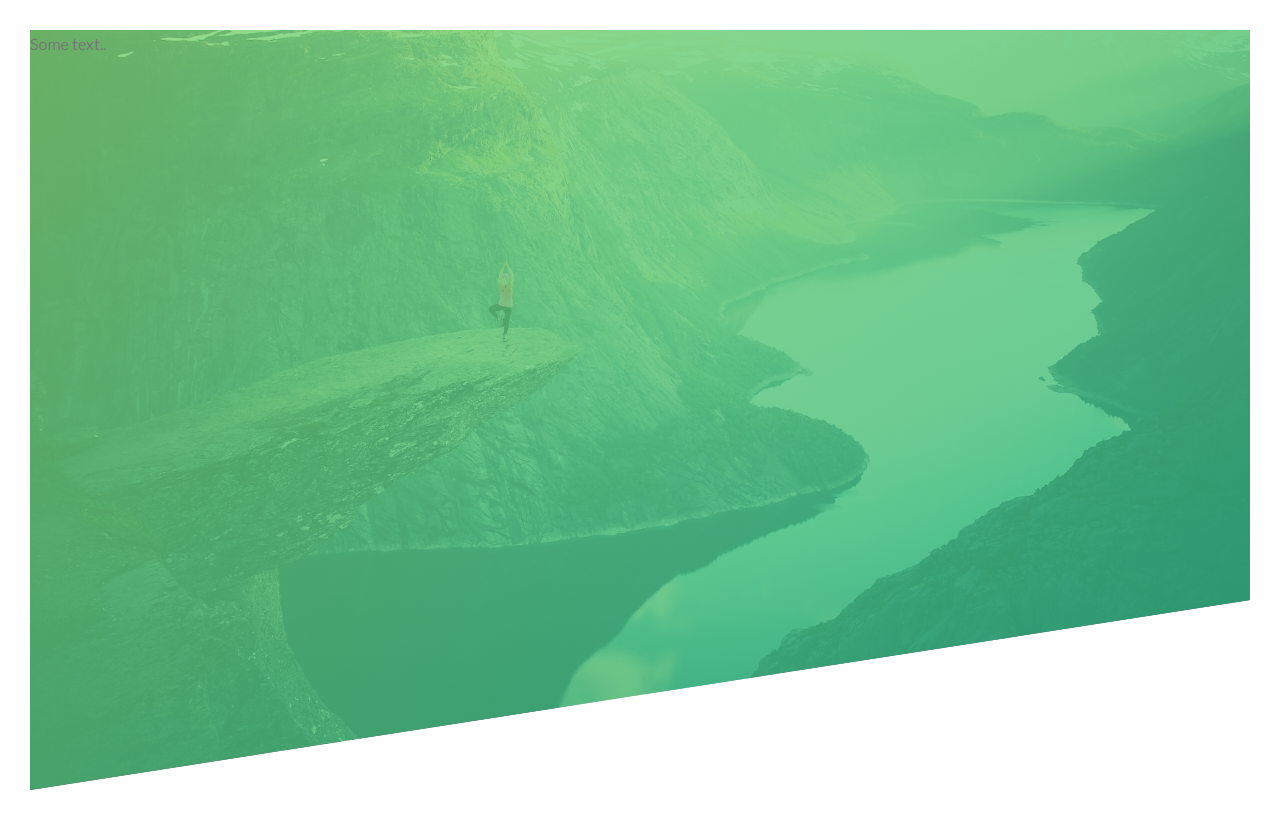
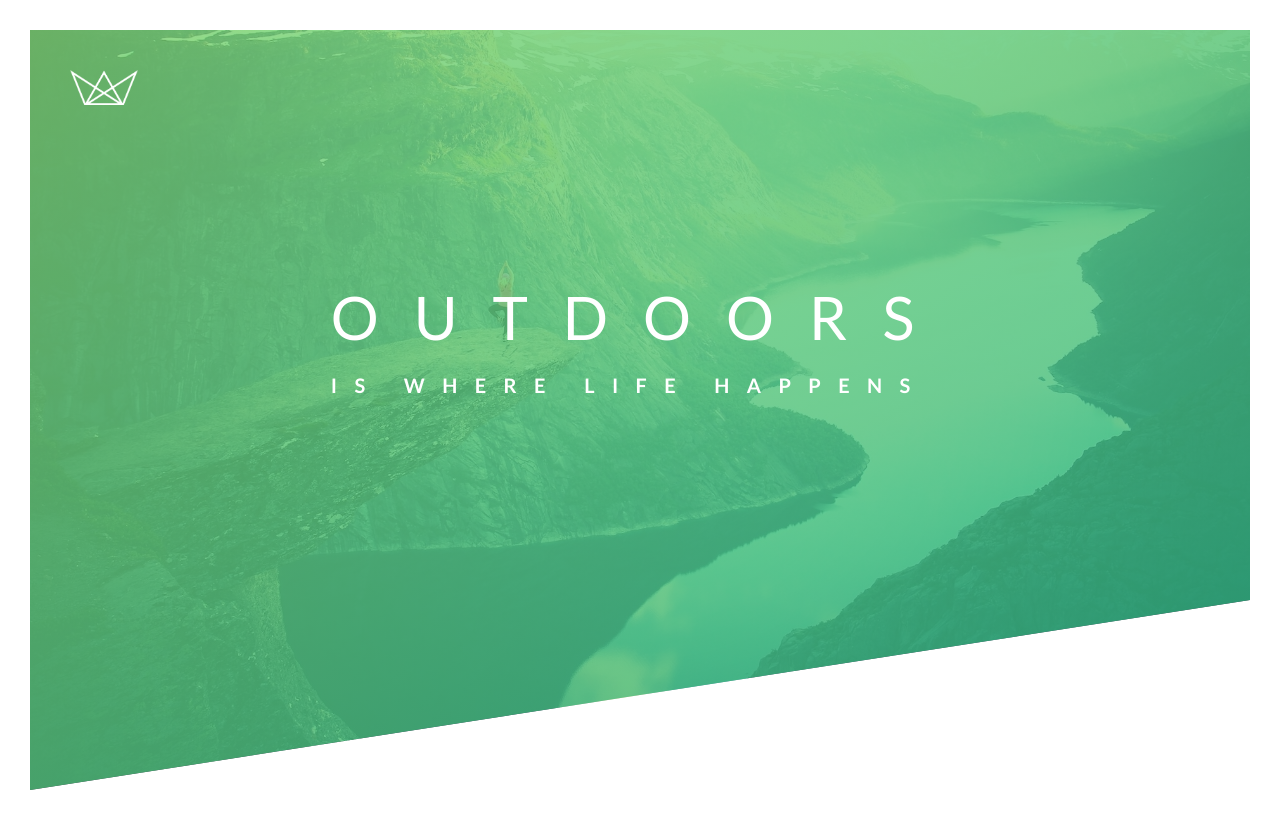
Before and after one commit to fatihay/natours, a plain HTML site: page index.html in a window 1280 px wide. Drawn offline with Linux system fonts and the light colour scheme.

Commit message:
header part 2 finished

```diff
--- a/css/style.css
+++ b/css/style.css
@@ -39,4 +39,45 @@ body {
   /* clip-path: polygon(0 0, 100% 50%, 0 100%); */
   /* clip-path: polygon(50% 0, 100% 100%, 0 100%); */
   /* Bunlar da üçgen.. */
+  position: relative;
 }
+
+.logo-box {
+  position: absolute;
+  top: 40px;
+  left: 40px;
+}
+
+.logo {
+  height: 35px;
+}
+
+.text-box {
+  position: absolute;
+
+  top: 40%;
+  left: 50%;
+  transform: translate(-50%, -50%);
+  /* Bu 3 satırla yazıyı ortalamış olduk */
+}
+
+.heading-primary {
+  color: #fff;
+  text-transform: uppercase;
+}
+
+.heading-primary-main {
+  display: block;
+  /* Böylece her iki yazının alt alta olmasını sağladık */
+  font-size: 60px;
+  font-weight: 400;
+  letter-spacing: 35px;
+  /* Omnifood başlıklarını da incele, bence bu güzel olmuş */
+}
+
+.heading-primary-sub {
+  display: block;
+  font-size: 20px;
+  font-weight: 700;
+  letter-spacing: 17.4px;
+}
--- a/index.html
+++ b/index.html
@@ -18,7 +18,19 @@
 <body>
 
   <header class="header">
-    Some text..
+    <div class="logo-box">
+      <img src="img/logo-white.png" alt="Logo" class="logo">
+    </div>
+
+    <div class="text-box">
+
+      <h1 class="heading-primary">
+        <span class="heading-primary-main">Outdoors</span>
+        <span class="heading-primary-sub">is where life happens</span>
+      </h1>
+    </div>
+
+
   </header>
 
 </body>
```
